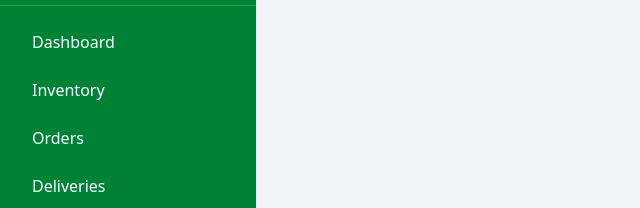
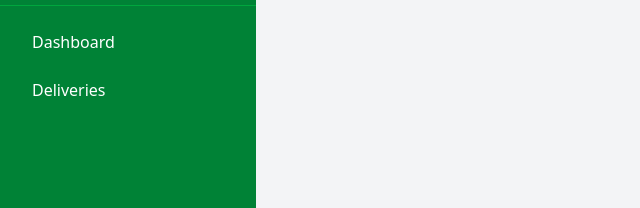
Before and after one commit to MNSBaanu/LocalGro, a React app in the folder frontend/: page /login in a window 1280 px wide. Both pictures are taken after a click on the button "Login as Admin". Shown: the part 140-348 px from the top of the page, without its empty margins (0-640 px from the left). Built offline with nearby package versions, Linux system fonts and the light colour scheme; the HTML template or start-up script is replaced by a standard one.

Commit message:
feat: add sidebar menu for dynamic navigation based on user role

```diff
--- /dev/null
+++ b/frontend/src/components/sidebarMenu.js
@@ -0,0 +1,21 @@
+export const sidebarMenu = {
+  admin: [
+    { label: "Dashboard", path: "/dashboard" },
+    { label: "Inventory", path: "/inventory" },
+    { label: "Orders", path: "/orders" },
+    { label: "Deliveries", path: "/deliveries" },
+  ],
+  warehouse: [
+    { label: "Dashboard", path: "/dashboard" },
+    { label: "Inventory", path: "/inventory" },
+    { label: "Orders", path: "/orders" },
+  ],
+  delivery: [
+    { label: "Dashboard", path: "/dashboard" },
+    { label: "Deliveries", path: "/deliveries" },
+  ],
+  finance: [
+    { label: "Dashboard", path: "/dashboard" },
+    { label: "Orders", path: "/orders" },
+  ],
+};
--- a/frontend/src/layouts/SidebarLayout.jsx
+++ b/frontend/src/layouts/SidebarLayout.jsx
@@ -1,5 +1,6 @@
 import { Link, useNavigate } from "react-router-dom";
 import { useAuth } from "../context/AuthContext";
+import { sidebarMenu } from "../components/sidebarMenu";
 
 function SidebarLayout({ children }) {
   const { user, logout } = useAuth();
@@ -29,22 +30,18 @@ function SidebarLayout({ children }) {
 
         {/* Navigation */}
         <nav className="flex-1 p-4 space-y-2">
-          <Link to="/dashboard" className="block px-4 py-2 rounded hover:bg-green-600">
-            Dashboard
-          </Link>
+            {user &&
+                sidebarMenu[user.role]?.map((item) => (
+                <Link
+                    key={item.path}
+                    to={item.path}
+                    className="block px-4 py-2 rounded hover:bg-green-600"
+                >
+                    {item.label}
+                </Link>
+                ))}
+        </nav>
 
-          <Link to="/inventory" className="block px-4 py-2 rounded hover:bg-green-600">
-            Inventory
-          </Link>
-
-          <Link to="/orders" className="block px-4 py-2 rounded hover:bg-green-600">
-            Orders
-          </Link>
-
-          <Link to="/deliveries" className="block px-4 py-2 rounded hover:bg-green-600">
-            Deliveries
-          </Link>
-        </nav>
 
         {/* Logout */}
         <div className="p-4 border-t border-green-600">
--- a/frontend/src/pages/auth/Login.jsx
+++ b/frontend/src/pages/auth/Login.jsx
@@ -8,7 +8,7 @@ function Login() {
   const handleLogin = () => {
     login({
       name: "Admin User",
-      role: "admin",
+      role: "delivery",
     });
 
     navigate("/dashboard");
```
